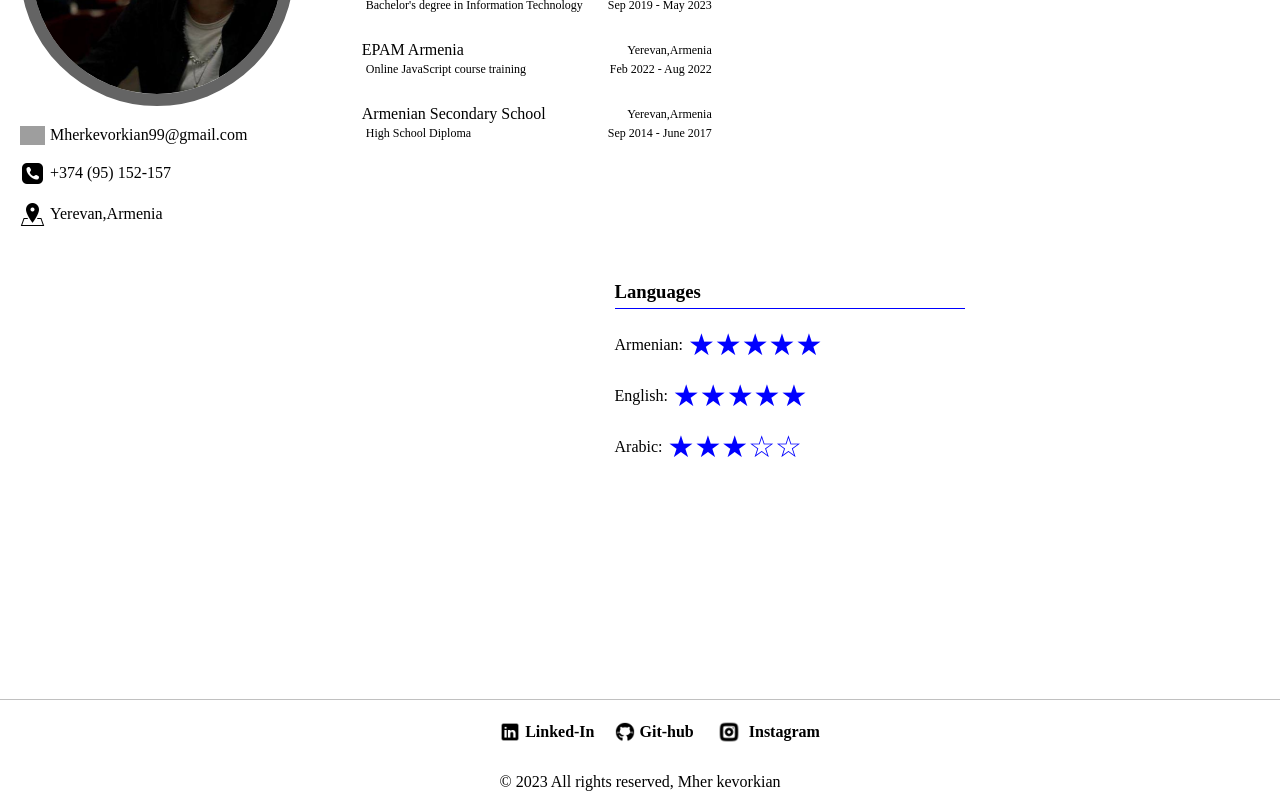
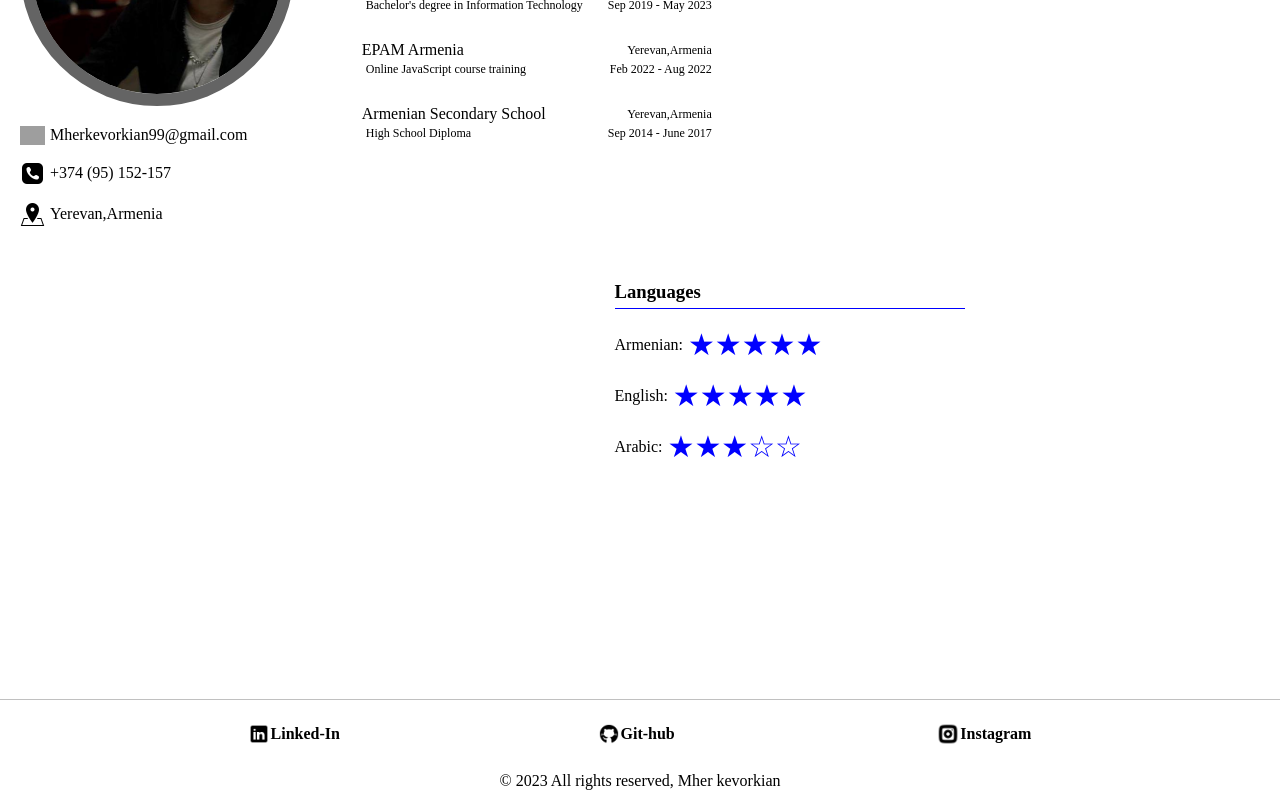
Before and after one commit to MherKK/MherKevorkiansCV, a React (Vite) app: page /about in a window 1280 px wide. Shown: the part 359-1159 px from the top of the page. Built offline with nearby package versions, Linux system fonts and the light colour scheme; grey boxes are pictures that could not be loaded.

Commit message:
final fix for footer

```diff
--- a/src/Components/Footer/Footer.jsx
+++ b/src/Components/Footer/Footer.jsx
@@ -3,12 +3,12 @@ import linkedIn from "../../assets/linkedin.png"
 import instagram from "../../assets/instagram.png"
 import github from "../../assets/github.png"
 
-export default function Footer(){
+export default function Footer() {
 
     let linkedInURL = "https://www.linkedin.com/in/mher-kevorkian";
     let githubURL = "https://github.com/MherKk";
     let instagramURL = "https://www.instagram.com/mherkevorkian_"
-    return(
+    return (
         <div className="footer-container">
             <ul>
                 <li>
@@ -16,11 +16,11 @@ export default function Footer(){
                     <a href={linkedInURL} rel="noreferrer noopener" target="_blank" >Linked-In</a>
                 </li>
                 <li>
-                    <img src={github}/>
+                    <img src={github} />
                     <a href={githubURL} rel="noreferrer noopener" target="_blank">Git-hub</a>
                 </li>
                 <li>
-                    <img style={{width:'30px'}} src={instagram}/>
+                    <img style={{ width: '30px', marginRight: "-5px" }} src={instagram} />
                     <a href={instagramURL} rel="noreferrer noopener" target="_blank">Instagram</a>
                 </li>
             </ul>
--- a/src/Components/Footer/footer.css
+++ b/src/Components/Footer/footer.css
@@ -5,23 +5,24 @@
     display: flex;
     align-items: center;
     flex-direction: column;
-    justify-content: space-around;
+    justify-content: center;
     background-color: white;
     margin-top: 200px;
 }
 
-.footer-container ul {
+.footer-container>ul {
     display: flex;
     justify-content: space-evenly;
-    align-items: center;
-    gap: 20px;
+    gap: 10px;
+    width: 100%;
+    padding: 0;
 }
 
-.footer-container ul li {
+.footer-container>ul>li {
     list-style: none;
     display: flex;
-    gap: 5px;
     align-items: center;
+    gap: 2px;
 }
 
 .footer-container a {
```
